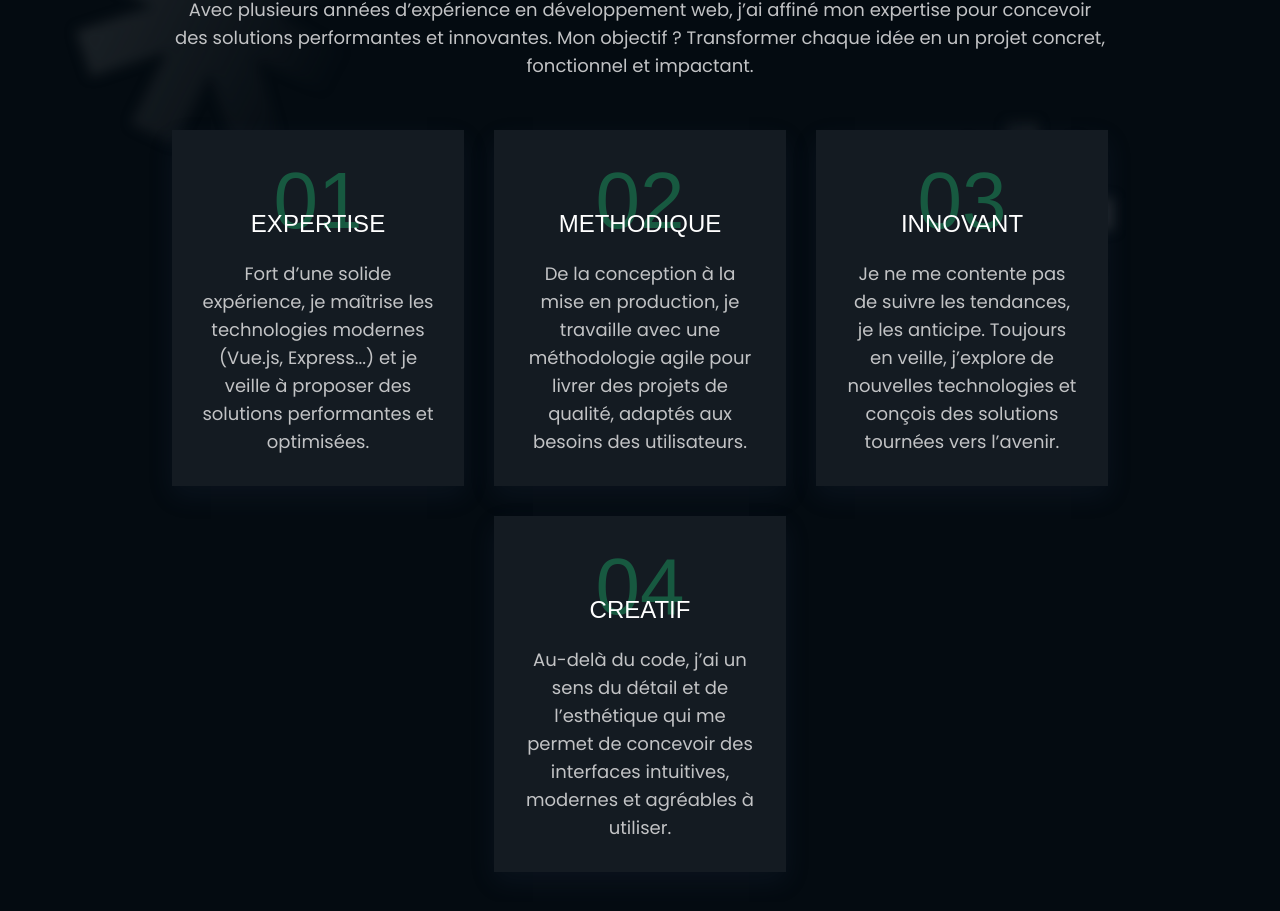
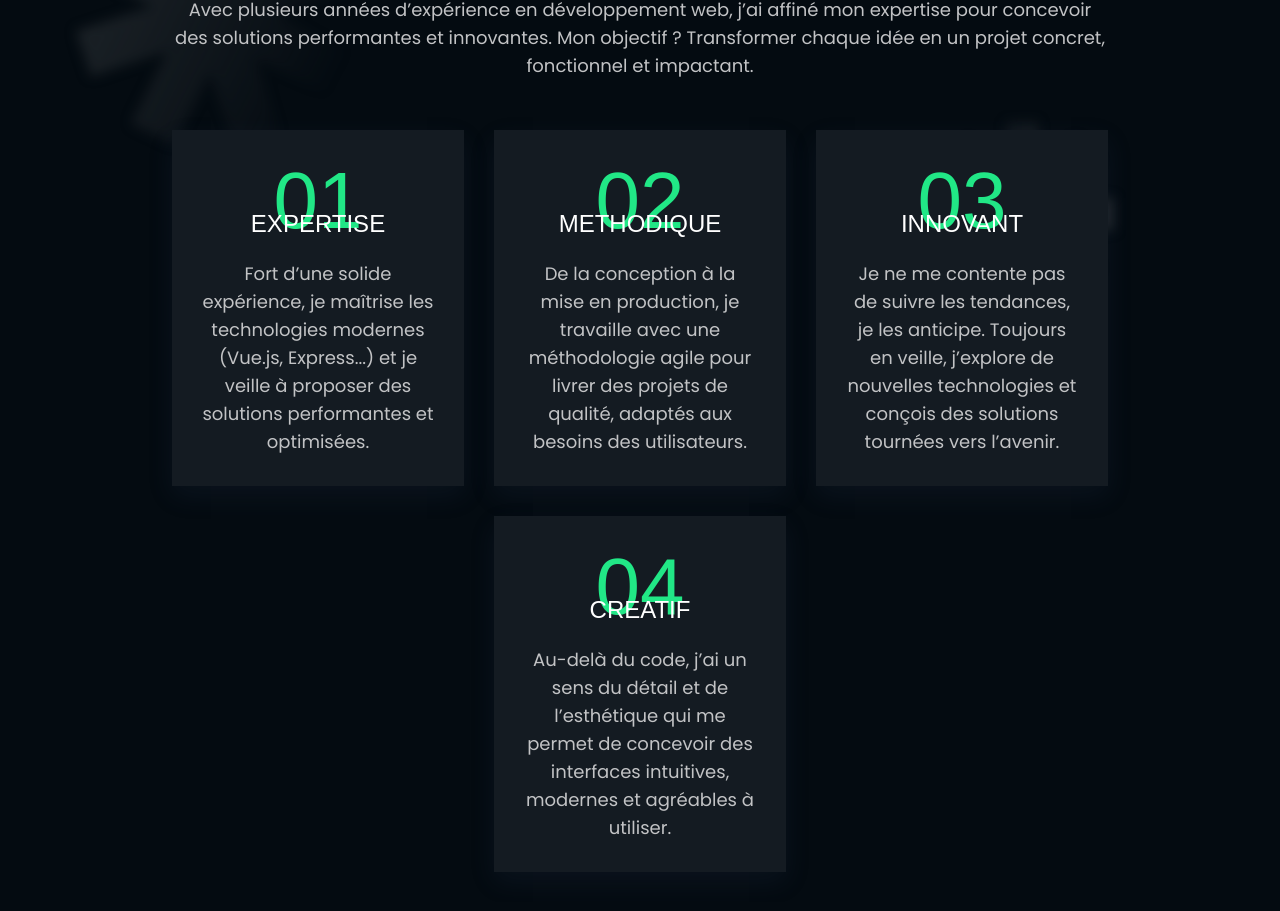
Before and after one commit to tOCHSKa/monPortfolio, a Vue app: page /#/ in a window 1280 px wide. Shown: the part 1059-1970 px from the top of the page. Built offline with nearby package versions, Linux system fonts and the light colour scheme; some icons are missing; a web font is replaced by a local one.

Commit message:
feat: AboutPage.vue ended

```diff
--- a/src/components/AboutPage.vue
+++ b/src/components/AboutPage.vue
@@ -14,15 +14,15 @@
                 </div>
                 <div class="flex justify-center wrapped max-w-[1440px] z-10 mt-[30px]">
                     <div v-for="(item, index) in aboutSkill" :key="index">
-                        <div class=" w-[322px] pr-[15px] pl-[15px] cursor-pointer"
+                        <div class=" w-[322px] pr-[15px] pl-[15px] cursor-pointer relative"
                          :class="item.index"
                          @mouseenter="toggleOpacity(item)"
                          @focus="toggleOpacity(item)">
                             <div class="bg-[#141b22] text-center mb-[30px] relative shadow-none
-                            pt-[76px] pr-[30px] pb-[30px] pl-[30px] box shadow">
+                            pt-[76px] pr-[30px] pb-[30px] pl-[30px] box shadow cornertopr">
                             <div class="relative mb-[18px]">
                                 <div class="absolute top-[-65px] left-[50%] bakbak
-                                text-[#21e786] opacity-[0.3] translate-x-[-50%] text-[80px]"
+                                text-[#21e786] translate-x-[-50%] text-[80px]"
                                 :class="item.index">
                                 {{ item.number}}</div>
                                 <h3 class="relative bakbak text-[24px] text-[#fff]
@@ -78,9 +78,11 @@ const toggleOpacity = ({ index }) => {
 
   id1.addEventListener('mouseover', () => {
     id1.children[0].children[0].children[0].classList.add('opacity-100');
+    id1.children[0].children[0].children[0].classList.remove('opacity-[0.3]');
   });
   id1.addEventListener('mouseleave', () => {
     id1.children[0].children[0].children[0]?.classList.remove('opacity-100');
+    id1.children[0].children[0].children[0].classList.add('opacity-[0.3]');
   }, { once: true });
 };
 
@@ -119,4 +121,45 @@ const toggleOpacity = ({ index }) => {
 .shadow {
     box-shadow: 0 10px 25px rgba(71,92,133,.1);
 }
+
+.cornertopr::before {
+    transition: all .3s ease;
+    content: "";
+    position: absolute;
+    width: 50px;
+    height: 50px;
+    top: 0;
+    left: 0;
+    border-left: 5px solid #21e786;
+    border-top: 5px solid #21e786;
+}
+
+.cornertopr::before {
+    opacity: 0;
+}
+
+.cornertopr:hover::before {
+    opacity: 1;
+}
+
+.cornertopr::after {
+    transition: all .3s ease;
+    content: '';
+    position: absolute;
+    bottom: 0;
+    right: 0;
+    width: 50px;
+    height: 50px;
+    border-right: 5px solid #21e786;
+    border-bottom: 5px solid #21e786;
+}
+
+.cornertopr::after {
+    opacity: 0;
+}
+
+.cornertopr:hover::after {
+    opacity: 1;
+}
+
 </style>
--- a/src/components/LandingPage.vue
+++ b/src/components/LandingPage.vue
@@ -113,6 +113,7 @@ onMounted(() => {
     padding: 0px 20px;
     position: relative;
     clear: both;
+    padding-top: 150px;
 }
 
 .content {
@@ -376,7 +377,7 @@ onMounted(() => {
 
 .show {
     animation: show 1s ease;
-    animation-delay: 3.5s;
+    animation-delay: 3.1s;
     animation-fill-mode: forwards;
 }
 
--- a/src/components/NavCv.vue
+++ b/src/components/NavCv.vue
@@ -1,5 +1,5 @@
 <template>
-    <div class="sticky top-0 z-30">
+    <div class="fixed w-full top-0 z-30">
         <div class="bg-[#040b11] navbar top-0 text-white relative z-10 shadow-lg">
             <div class="max-w-[1440px] bg-[#040b11] mr-auto ml-auto
             pr-[15px] pr-[15px] flex items-center justify-between flex-row">
--- a/src/views/HomeView.vue
+++ b/src/views/HomeView.vue
@@ -1,12 +1,13 @@
 <template>
   <div id="top"></div>
   <LoadingComponent />
+  <NavCv />
   <section id="home" class="overflow-hidden">
     <div :style="backgroundStyle">
-      <NavCv />
       <LandingPage />
     </div>
   </section>
+  <div v-if="isLoaded">
     <SectionDivider/>
     <section id="about" class="h-[100vh] w-full bg-[#040B11] pt-[59px] pb-[71px]">
       <AboutPage />
@@ -17,6 +18,7 @@
     </section>
     <section id="contact" class="h-[100vh] w-full bg-[#040B11]">
     </section>
+  </div>
   <ScrollToTop/>
   <!-- <TestParticles /> -->
 </template>
@@ -30,6 +32,7 @@ import SectionDivider from '@/components/SectionDivider.vue';
 // import TestParticles from '@/components/TestParticles.vue';
 import ScrollToTop from '@/components/ScrollToTop.vue';
 import AboutPage from '@/components/AboutPage.vue';
+import { ref } from 'vue';
 
 const backgroundStyle = {
   backgroundImage: `url(${mainBackground})`,
@@ -39,6 +42,12 @@ const backgroundStyle = {
   width: '100vw',
 };
 
+const isLoaded = ref(false);
+
+setTimeout(() => {
+  isLoaded.value = true;
+}, '4000');
+
 </script>
 
 <style scoped>
```
Lines whose indentation alone changed are shown as unchanged.
